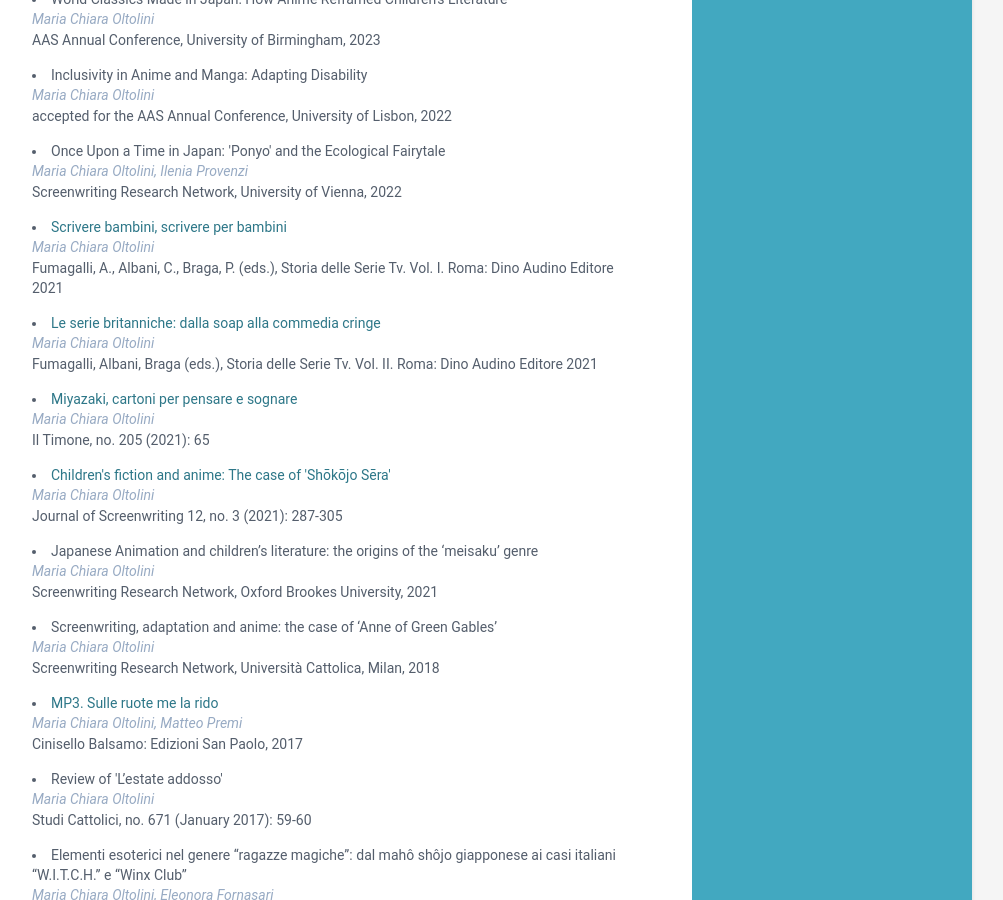
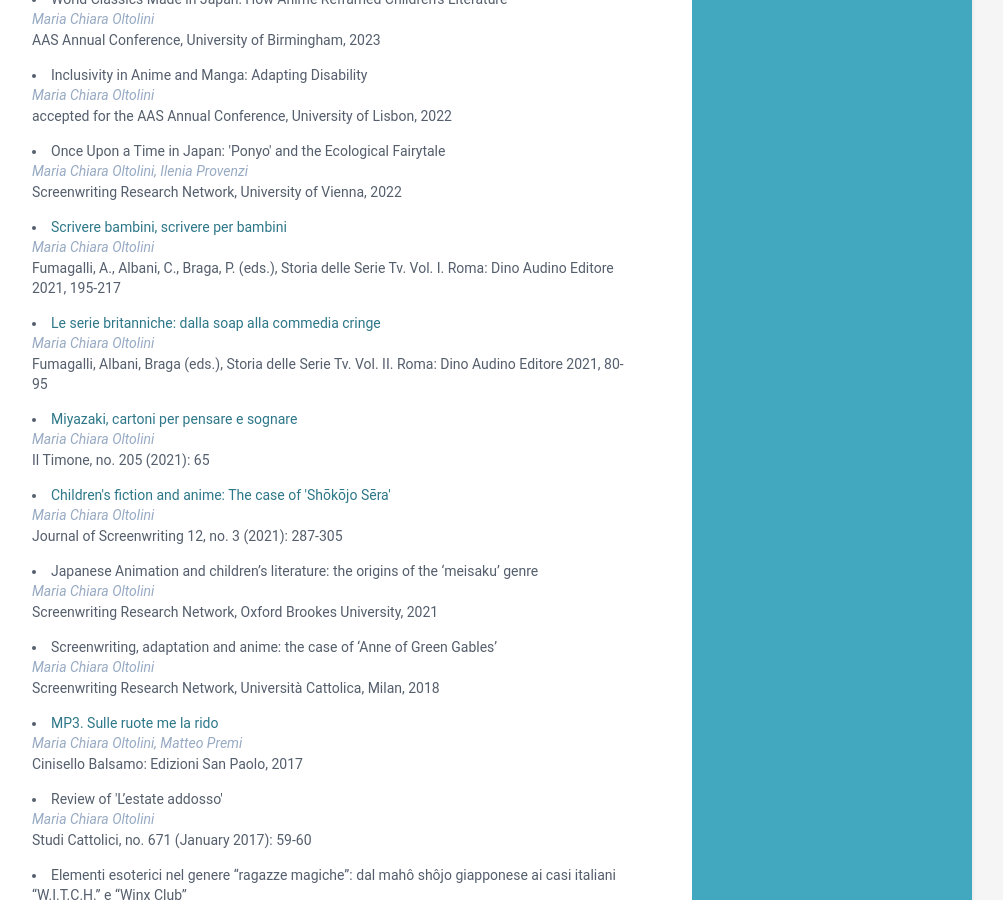
Before and after one commit to machioltolini/machioltolini.github.io, a Jekyll site: the page built from index.html, in a window 1280 px wide and 900 px high, scrolled down 3039 px. Shown: the whole window, without its empty margins (168-1171 px from the left). Built offline with Jekyll 4.4.1, drawn with Linux system fonts in a browser that asks for light colours.

Commit message:
Update data.yml

```diff
--- a/_data/data.yml
+++ b/_data/data.yml
@@ -236,12 +236,12 @@ publications:
       - title: "Scrivere bambini, scrivere per bambini"
         link: https://www.audinoeditore.it/libro/9788875274764
         authors: Maria Chiara Oltolini
-        reference: "Fumagalli, A., Albani, C., Braga, P. (eds.), Storia delle Serie Tv. Vol. I. Roma: Dino Audino Editore 2021"
+        reference: "Fumagalli, A., Albani, C., Braga, P. (eds.), Storia delle Serie Tv. Vol. I. Roma: Dino Audino Editore 2021, 195-217"
 
       - title: "Le serie britanniche: dalla soap alla commedia cringe"
         link: https://www.audinoeditore.it/libro/9788875274856
         authors: Maria Chiara Oltolini
-        reference: "Fumagalli, Albani, Braga (eds.), Storia delle Serie Tv. Vol. II. Roma: Dino Audino Editore 2021"
+        reference: "Fumagalli, Albani, Braga (eds.), Storia delle Serie Tv. Vol. II. Roma: Dino Audino Editore 2021, 80-95"
 
       - title: "Miyazaki, cartoni per pensare e sognare"
         link: https://edicola.iltimone.org/iltimone/pageflip/swipe/iltimone/20210401iltimone#/1/
```
